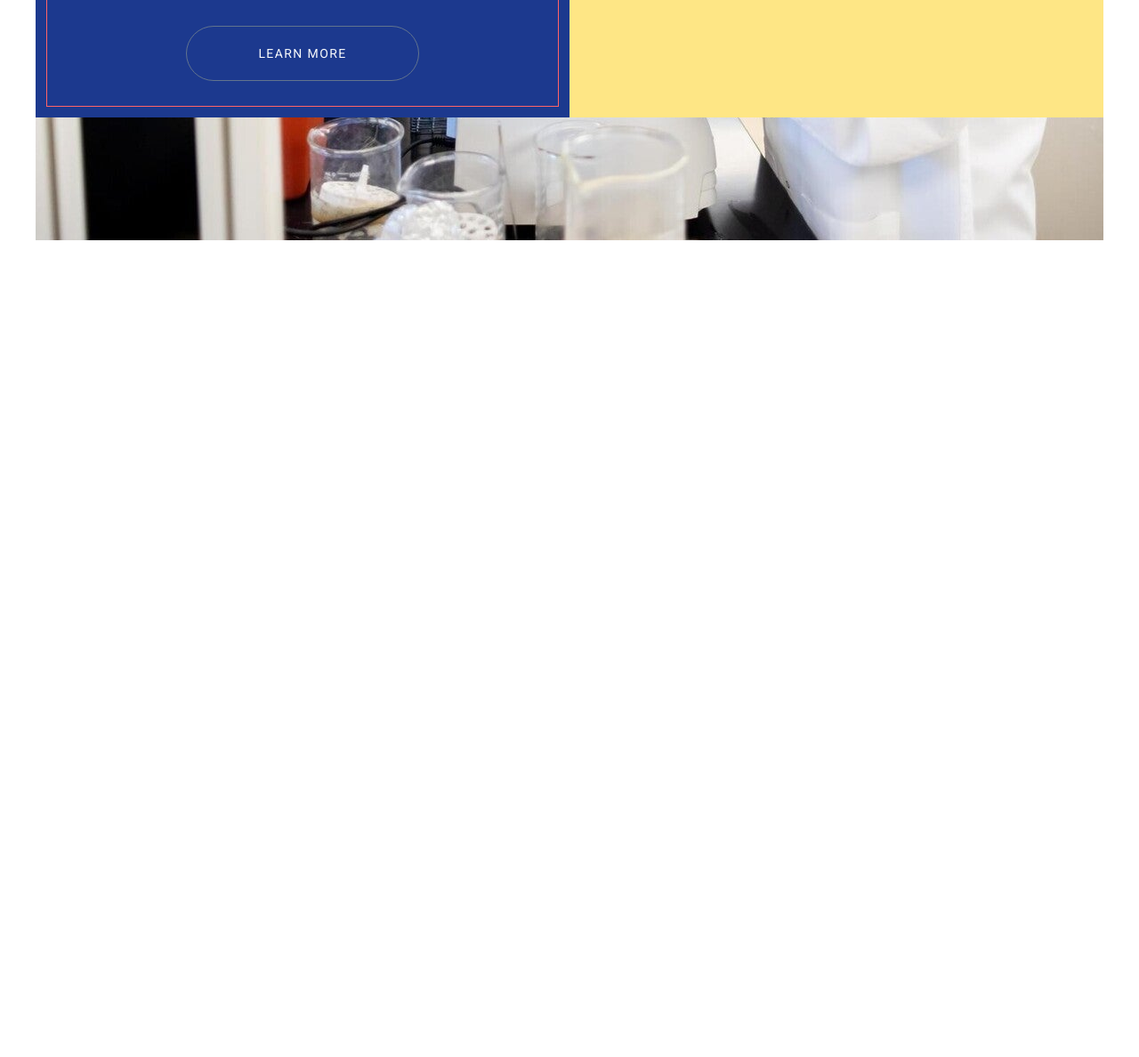
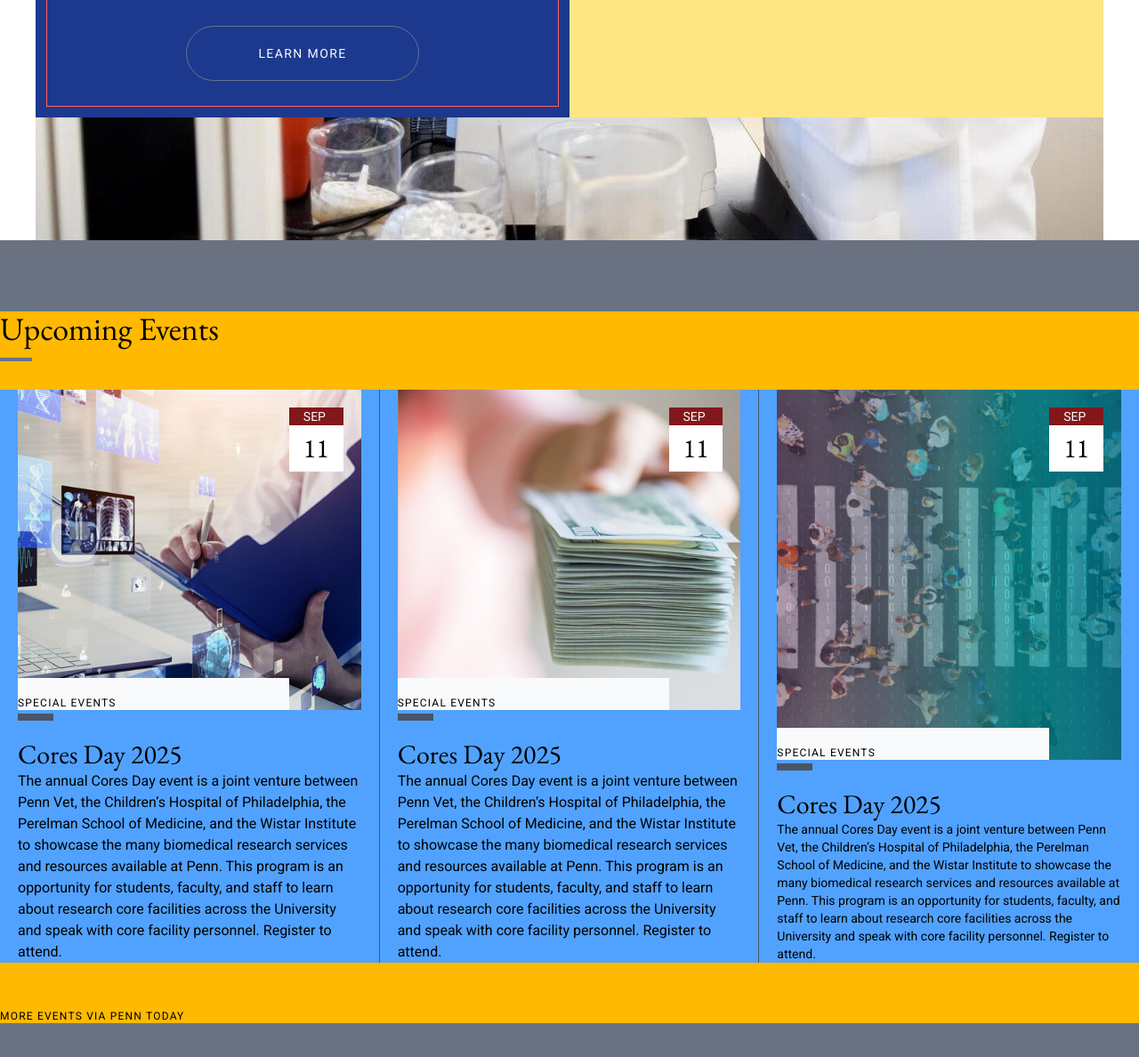
Before and after one commit to iToussaint/cloning-gate, a website built with Vite: page index.html in a window 1280 px wide. Shown: the part 1884-3072 px from the top of the page at 89% size. Before the commit the page ends 2154 px from the top, so only its background shows below. Built offline with nearby package versions, Linux system fonts and the light colour scheme.

Commit message:
ft/Upcoming Events section

```diff
--- a/index.html
+++ b/index.html
@@ -11,7 +11,7 @@
     />
     <title>Cloning Gate</title>
   </head>
-  <body class="">
+  <body class="font-roboto">
     <section
       class="text-slate-50 pt-4 relative text-sm font-extrabold font-roboto bg-[url('/hero.jpeg')] bg-cover bg-center min-h-[650px] flex flex-col"
     >
@@ -290,13 +290,13 @@
     </section>
 
     <section
-      class="text-sm font-roboto bg-[url('/safety.jpeg')] bg-center bg-cover min-h-screen flex items-center mx-10 "
+      class="text-sm font-roboto bg-[url('/safety.jpeg')] bg-center bg-cover min-h-screen flex items-center mx-10"
     >
       <div class="max-w-screen-xl bg-amber-200 mx-auto">
-        <div
-          class="bg-blue-900 text-slate-50 text-center w-1/2 p-3 "
-        >
-          <div class="border-1  border-red-400 p-7 pt-20 flex flex-col gap-y-8 items-center">
+        <div class="bg-blue-900 text-slate-50 text-center w-1/2 p-3">
+          <div
+            class="border-1 border-red-400 p-7 pt-20 flex flex-col gap-y-8 items-center"
+          >
             <div class="flex flex-col gap-y-2 items-center">
               <h1
                 class="font-roboto uppercase text-sm font-normal tracking-widest"
@@ -328,6 +328,129 @@
       </div>
     </section>
 
+    <section class="bg-gray-500 flex py-20">
+      <div
+        class="max-w-screen-xl min-h-screen mx-auto bg-amber-400 flex-1 flex flex-col gap-y-8"
+      >
+        <div class="space-y-3">
+          <h1 class="text-4xl font-garamond">Upcoming Events</h1>
+          <div class="h-1 w-9 bg-gray-500"></div>
+        </div>
+        <div
+          class="grid grid-cols-3 divide-x-1 divide-slate-600 flex-1 bg-blue-400"
+        >
+          <div class="px-5 flex flex-col gap-y-5">
+            <div class="flex-1 flex flex-col gap-y-1">
+              <div
+                class="bg-[url('/upcoming-events-1.jpeg')] bg-center bg-cover flex-1 flex pt-5 pr-5"
+              >
+                <div class="flex-1 flex items-end">
+                  <p
+                    class="bg-slate-50 pt-5 w-full font-roboto uppercase text-xs font-normal tracking-widest"
+                  >
+                    Special Events
+                  </p>
+                </div>
+                <div class="bg-white self-start">
+                  <p class="bg-red-900 px-4 text-slate-50 font-roboto text-sm">
+                    SEP
+                  </p>
+                  <h1 class="px-4 py-2 text-3xl font-garamond">11</h1>
+                </div>
+              </div>
+              <div class="h-2 w-10 bg-gray-600"></div>
+            </div>
+            <div>
+              <h1 class="text-3xl font-garamond">Cores Day 2025</h1>
+
+              <p>
+                The annual Cores Day event is a joint venture between Penn Vet,
+                the Children’s Hospital of Philadelphia, the Perelman School of
+                Medicine, and the Wistar Institute to showcase the many
+                biomedical research services and resources available at Penn.
+                This program is an opportunity for students, faculty, and staff
+                to learn about research core facilities across the University
+                and speak with core facility personnel. Register to attend.
+              </p>
+            </div>
+          </div>
+          <div class="px-5 flex flex-col gap-y-5">
+            <div class="flex-1 flex flex-col gap-y-1">
+              <div
+                class="bg-[url('/upcoming-events-2.jpeg')] bg-center bg-cover flex-1 flex pt-5 pr-5"
+              >
+                <div class="flex-1 flex items-end">
+                  <p
+                    class="bg-slate-50 pt-5 w-full font-roboto uppercase text-xs font-normal tracking-widest"
+                  >
+                    Special Events
+                  </p>
+                </div>
+                <div class="bg-white self-start">
+                  <p class="bg-red-900 px-4 text-slate-50 font-roboto text-sm">
+                    SEP
+                  </p>
+                  <h1 class="px-4 py-2 text-3xl font-garamond">11</h1>
+                </div>
+              </div>
+              <div class="h-2 w-10 bg-gray-600"></div>
+            </div>
+            <div>
+              <h1 class="text-3xl font-garamond">Cores Day 2025</h1>
+
+              <p>
+                The annual Cores Day event is a joint venture between Penn Vet,
+                the Children’s Hospital of Philadelphia, the Perelman School of
+                Medicine, and the Wistar Institute to showcase the many
+                biomedical research services and resources available at Penn.
+                This program is an opportunity for students, faculty, and staff
+                to learn about research core facilities across the University
+                and speak with core facility personnel. Register to attend.
+              </p>
+            </div>
+          </div>
+          <div class="px-5 flex flex-col gap-y-5">
+            <div class="flex-1 flex flex-col gap-y-1">
+              <div
+                class="bg-[url('/upcoming-events-3.jpeg')] bg-center bg-cover flex-1 flex pt-5 pr-5"
+              >
+                <div class="flex-1 flex items-end">
+                  <p
+                    class="bg-slate-50 pt-5 w-full font-roboto uppercase text-xs font-normal tracking-widest"
+                  >
+                    Special Events
+                  </p>
+                </div>
+                <div class="bg-white self-start">
+                  <p class="bg-red-900 px-4 text-slate-50 font-roboto text-sm">
+                    SEP
+                  </p>
+                  <h1 class="px-4 py-2 text-3xl font-garamond">11</h1>
+                </div>
+              </div>
+              <div class="h-2 w-10 bg-gray-600"></div>
+            </div>
+            <div>
+              <h1 class="text-3xl font-garamond">Cores Day 2025</h1>
+
+              <p class="text-sm">
+                The annual Cores Day event is a joint venture between Penn Vet,
+                the Children’s Hospital of Philadelphia, the Perelman School of
+                Medicine, and the Wistar Institute to showcase the many
+                biomedical research services and resources available at Penn.
+                This program is an opportunity for students, faculty, and staff
+                to learn about research core facilities across the University
+                and speak with core facility personnel. Register to attend.
+              </p>
+            </div>
+          </div>
+        </div>
+        <div>
+          <p class="pt-5 w-full font-roboto uppercase text-xs font-normal tracking-widest">MORE EVENTS VIA PENN TODAY</p>
+        </div>
+      </div>
+    </section>
+
     <script type="module" src="/src/main.js"></script>
   </body>
 </html>
```
Also changed, not shown: public/upcoming-events-1.jpeg (added), public/upcoming-events-2.jpeg (added), public/upcoming-events-3.jpeg (added).
